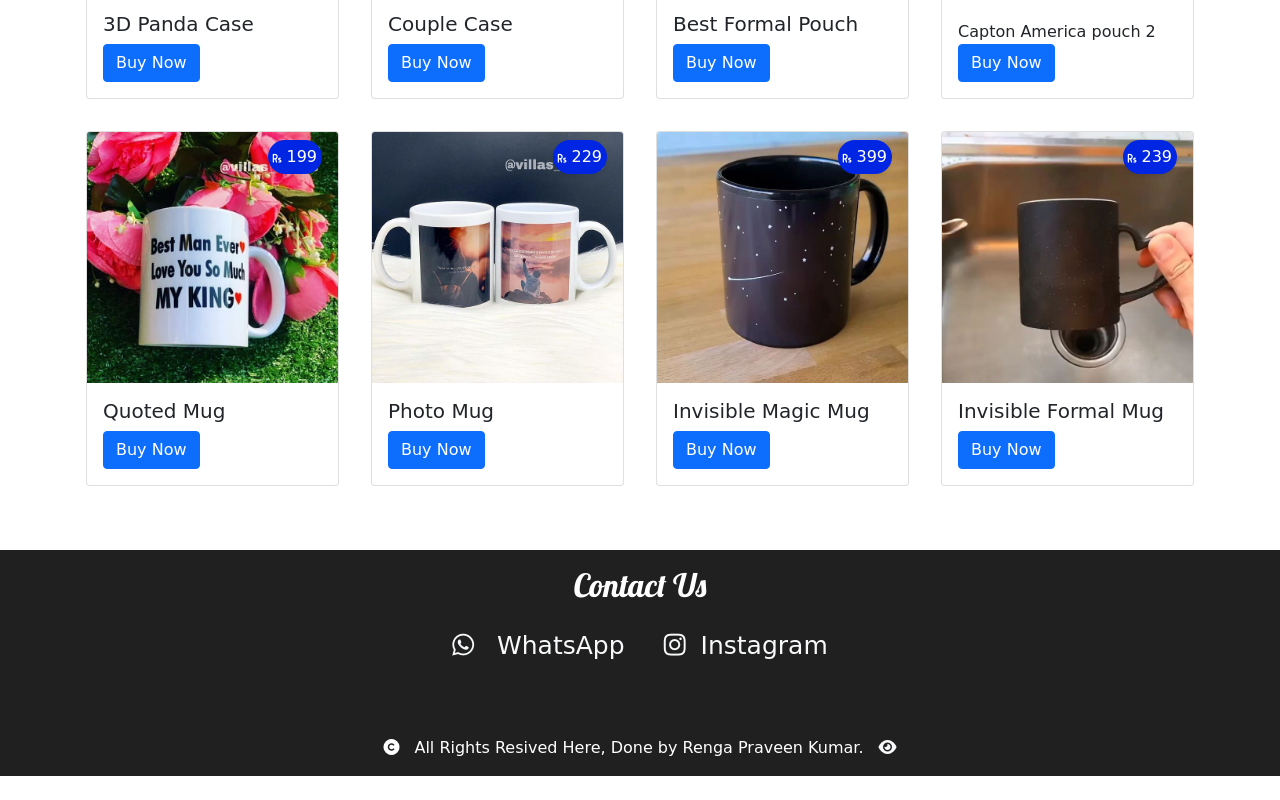
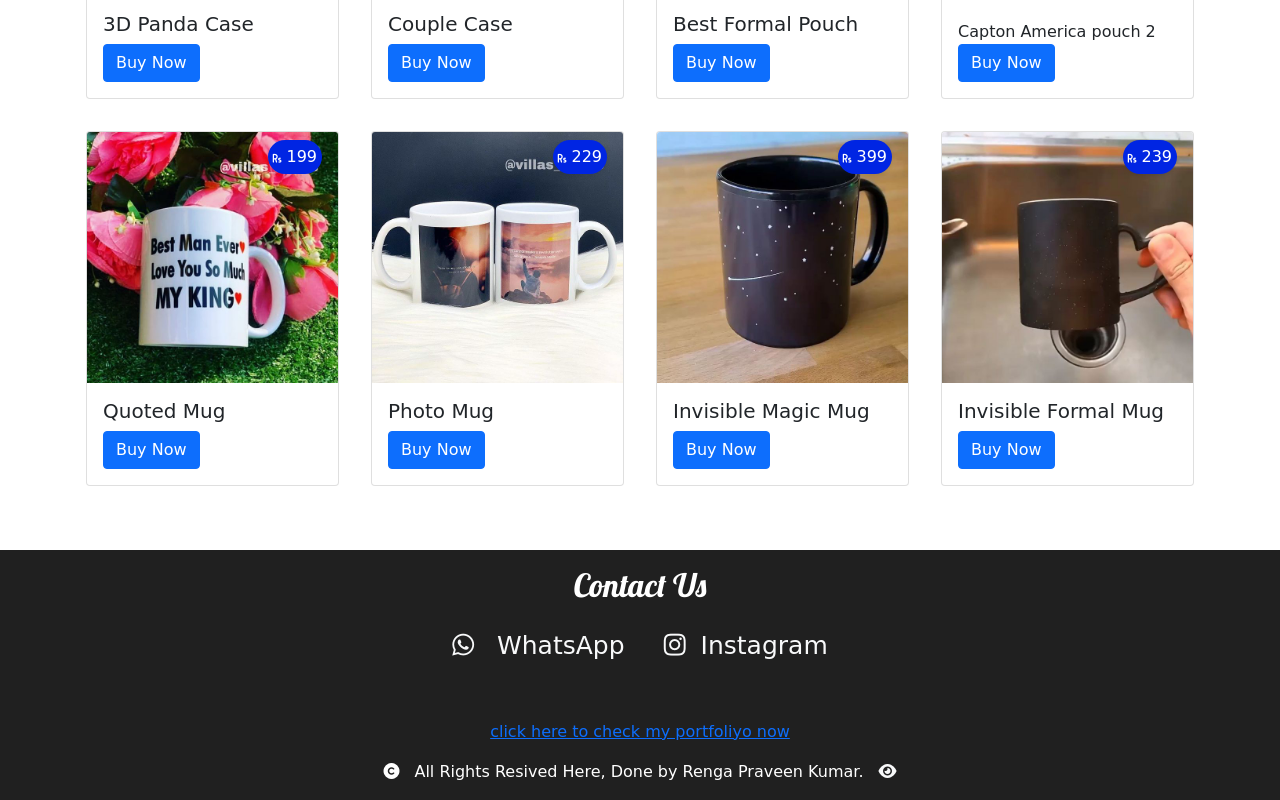
Before and after one commit to rengapraveenkumar/VillasCrafts.github.io, a plain HTML site: page index.html in a window 1280 px wide. Shown: the part 3783-4583 px from the top of the page. Before the commit the page ends 4559 px from the top, so only its background shows below. Drawn offline with nearby package versions, Linux system fonts and the light colour scheme; a web font is replaced by a local one.

Commit message:
add portfoliyo link

```diff
--- a/index.html
+++ b/index.html
@@ -605,6 +605,7 @@
         </div>
     </div>
     <div class="container">
+        <center><a href="https://rengapraveenkumar.github.io/portfoliyo.github.io/">click here to check my portfoliyo now</a></center>
         <p class="p-3"><i class="fa fa-copyright coz-mr-3"></i>All Rights Resived Here, Done by Renga Praveen Kumar.</span><a href="https://rengapraveenkumar.github.io/portfoliyo.github.io" class="text-decoration-none text-light coz-ml-3"><i class="fa fa-eye"></i></a></p>
     </div>
 </section>
```
